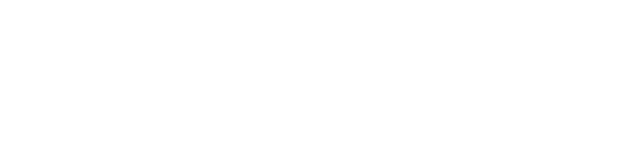
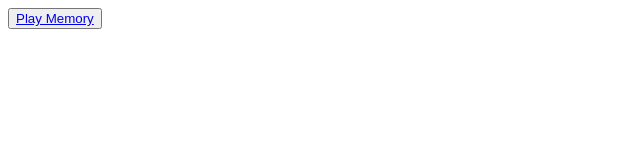
Before and after one commit to Gambda-II/memory, a plain HTML site: page index.html in a window 1280 px wide. Shown: the whole page, without its empty margins (0-640 px from the left). Drawn offline with Linux system fonts and the light colour scheme.

Commit message:
added a button to refer to the game page

```diff
--- a/index.html
+++ b/index.html
@@ -6,6 +6,8 @@
     <title>Starting Page</title>
 </head>
 <body>
-
+    <button type="button" >
+        <a href="/memory.html">Play Memory</a>
+    </button>
 </body>
 </html>
```
